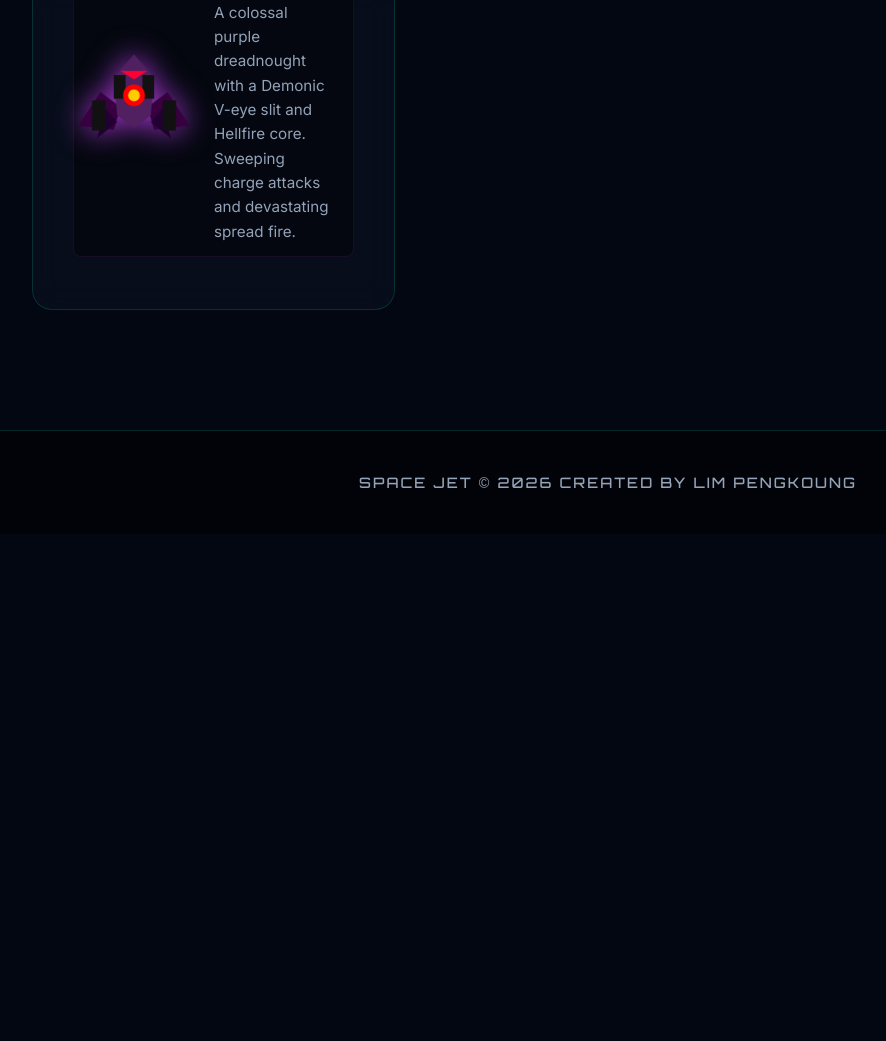
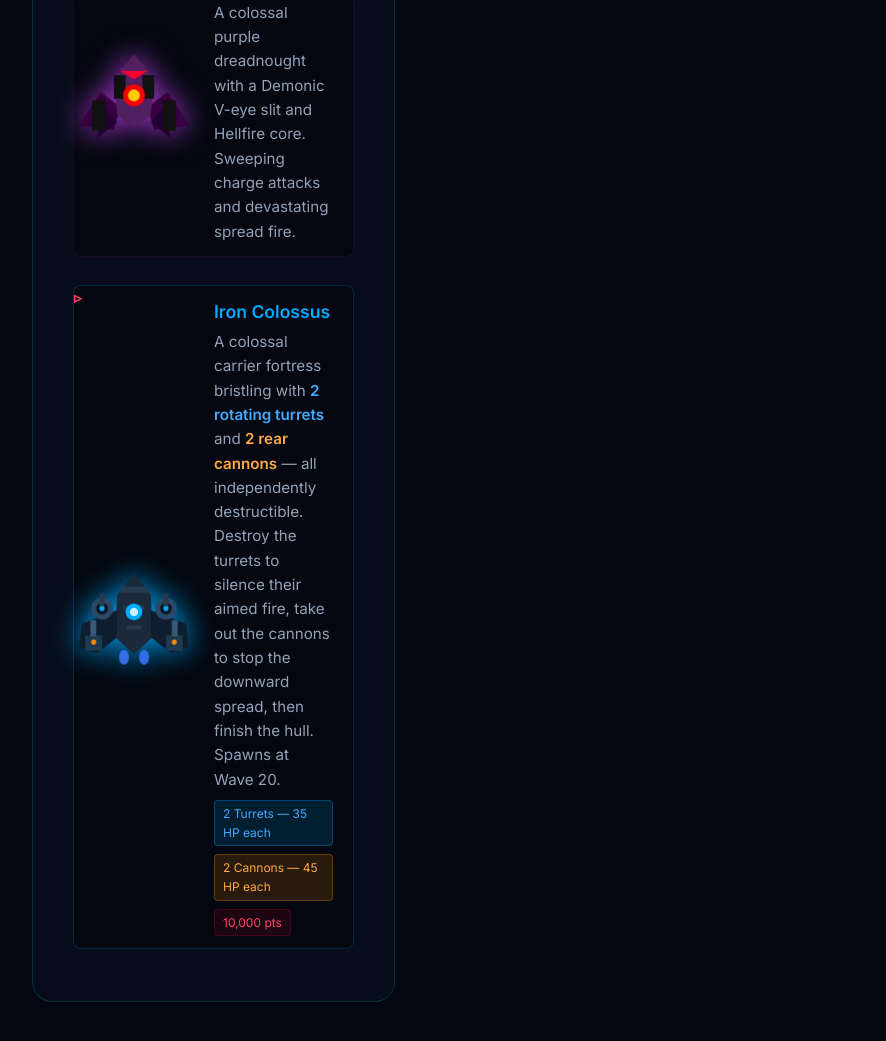
Before and after one commit to LimPengkoung/Space-Jet, a website: page index.html in a window 1280 px wide. Shown: the part 5208-6249 px from the top of the page, without its empty margins (32-918 px from the left). Before the commit the page ends 5742 px from the top, so only its background shows below. Drawn offline with Linux system fonts and the light colour scheme.

Commit message:
v27 - add Boss4 Iron Colossus to landing page: card, canvas preview, part HP badges

```diff
--- a/index.html
+++ b/index.html
@@ -854,6 +854,26 @@
                 V-eye slit and Hellfire core. Sweeping charge attacks and devastating spread fire.</span>
             </div>
           </li>
+          <li
+            style="display: flex; align-items: center; gap: 20px; background: rgba(0,0,0,0.4); padding: 12px 20px; border-radius: 8px; border: 1px solid rgba(0,170,255,0.2);">
+            <canvas id="enemyBoss4" width="150" height="150"
+              style="filter: drop-shadow(0 0 15px rgba(0,170,255,0.9)); margin-left: -20px; max-width: 120px; height: auto;"></canvas>
+            <div>
+              <strong style="color: #00aaff; display: block; margin-bottom: 4px; font-size: 1.1rem;">Iron
+                Colossus</strong>
+              <span style="color: var(--text-muted); font-size: 0.95rem;">A colossal carrier fortress bristling with
+                <strong style="color: #44aaff">2 rotating turrets</strong> and
+                <strong style="color: #ffaa44">2 rear cannons</strong> — all independently
+                destructible. Destroy the turrets to silence their aimed fire, take out the cannons to stop the
+                downward spread, then finish the hull. Spawns at Wave 20.
+              </span>
+              <div style="display:flex;gap:8px;margin-top:8px;flex-wrap:wrap">
+                <span style="font-size:0.75rem;background:rgba(0,170,255,0.15);color:#44aaff;padding:3px 8px;border-radius:4px;border:1px solid rgba(0,170,255,0.3)">2 Turrets — 35 HP each</span>
+                <span style="font-size:0.75rem;background:rgba(255,136,0,0.15);color:#ffaa44;padding:3px 8px;border-radius:4px;border:1px solid rgba(255,136,0,0.3)">2 Cannons — 45 HP each</span>
+                <span style="font-size:0.75rem;background:rgba(255,0,51,0.1);color:#ff4466;padding:3px 8px;border-radius:4px;border:1px solid rgba(255,0,51,0.2)">10,000 pts</span>
+              </div>
+            </div>
+          </li>
         </ul>
       </article>
 
@@ -1042,6 +1062,46 @@
 
         cctx.fillStyle = '#ff0033';
         cctx.beginPath(); cctx.moveTo(-16, -hhb / 2 + 10); cctx.lineTo(16, -hhb / 2 + 10); cctx.lineTo(0, -hhb / 2 + 20); cctx.closePath(); cctx.fill();
+
+      } else if (type === 'boss4') {
+        // Carrier fortress hull
+        cctx.fillStyle = '#1a2a3a';
+        cctx.beginPath();
+        cctx.moveTo(0,-52); cctx.lineTo(20,-26); cctx.lineTo(22,24);
+        cctx.lineTo(0,44);  cctx.lineTo(-22,24); cctx.lineTo(-20,-26);
+        cctx.closePath(); cctx.fill();
+        // Wings
+        cctx.fillStyle = '#0f1e2e';
+        cctx.beginPath(); cctx.moveTo(-20,-8); cctx.lineTo(-62,8); cctx.lineTo(-65,36); cctx.lineTo(-44,43); cctx.lineTo(-20,24); cctx.closePath(); cctx.fill();
+        cctx.beginPath(); cctx.moveTo( 20,-8); cctx.lineTo( 62,8); cctx.lineTo( 65,36); cctx.lineTo( 44,43); cctx.lineTo( 20,24); cctx.closePath(); cctx.fill();
+        // Hull plates
+        cctx.fillStyle = '#263a50';
+        cctx.fillRect(-16,-36,32,7); cctx.fillRect(-12,-14,24,5); cctx.fillRect(-9,10,18,5);
+        // Engine glow
+        cctx.fillStyle = 'rgba(60,120,255,0.85)';
+        cctx.beginPath(); cctx.ellipse(-12,48,6,9,0,0,Math.PI*2); cctx.fill();
+        cctx.beginPath(); cctx.ellipse( 12,48,6,9,0,0,Math.PI*2); cctx.fill();
+        // Left turret
+        cctx.fillStyle = '#2a4a6a'; cctx.beginPath(); cctx.arc(-38,-10,13,0,Math.PI*2); cctx.fill();
+        cctx.fillStyle = '#0a1520'; cctx.beginPath(); cctx.arc(-38,-10,7,0,Math.PI*2); cctx.fill();
+        cctx.fillStyle = '#2a3a4a'; cctx.fillRect(-41,-28,6,18);
+        cctx.fillStyle = '#00aaff'; cctx.beginPath(); cctx.arc(-38,-10,3,0,Math.PI*2); cctx.fill();
+        // Right turret
+        cctx.fillStyle = '#2a4a6a'; cctx.beginPath(); cctx.arc( 38,-10,13,0,Math.PI*2); cctx.fill();
+        cctx.fillStyle = '#0a1520'; cctx.beginPath(); cctx.arc( 38,-10,7,0,Math.PI*2); cctx.fill();
+        cctx.fillStyle = '#2a3a4a'; cctx.fillRect( 35,-28,6,18);
+        cctx.fillStyle = '#00aaff'; cctx.beginPath(); cctx.arc( 38,-10,3,0,Math.PI*2); cctx.fill();
+        // Left cannon
+        cctx.fillStyle = '#1e3a50'; cctx.fillRect(-58,22,20,18);
+        cctx.fillStyle = '#3a5a7a'; cctx.fillRect(-52,8,7,15); cctx.fillRect(-52,4,7,5);
+        cctx.fillStyle = '#ff8800'; cctx.beginPath(); cctx.arc(-48,30,3,0,Math.PI*2); cctx.fill();
+        // Right cannon
+        cctx.fillStyle = '#1e3a50'; cctx.fillRect( 38,22,20,18);
+        cctx.fillStyle = '#3a5a7a'; cctx.fillRect( 45,8,7,15); cctx.fillRect( 45,4,7,5);
+        cctx.fillStyle = '#ff8800'; cctx.beginPath(); cctx.arc( 48,30,3,0,Math.PI*2); cctx.fill();
+        // Core
+        cctx.fillStyle = '#00aaff'; cctx.beginPath(); cctx.arc(0,-6,10,0,Math.PI*2); cctx.fill();
+        cctx.fillStyle = 'rgba(255,255,255,0.8)'; cctx.beginPath(); cctx.arc(0,-6,5,0,Math.PI*2); cctx.fill();
       } else if (type === 'speeder') {
         cctx.fillStyle = c.wing;
         cctx.beginPath(); cctx.moveTo(-18, 8); cctx.lineTo(-28, 22); cctx.lineTo(-14, 18); cctx.closePath(); cctx.fill();
@@ -1091,10 +1151,12 @@
     ENEMY_COLORS['boss'] = { body: '#5a6820', wing: '#3a4810', cockpit: '#c0d040' };
     ENEMY_COLORS['boss2'] = { body: '#803020', wing: '#601010', cockpit: '#ff8040' };
     ENEMY_COLORS['boss3'] = { body: '#502060', wing: '#380040', cockpit: '#cc44ff' };
+    ENEMY_COLORS['boss4'] = { body: '#1a2a3a', wing: '#0f1e2e', cockpit: '#00aaff' };
 
     renderEnemyDetail('enemyBoss1', 'boss');
     renderEnemyDetail('enemyBoss2', 'boss2');
     renderEnemyDetail('enemyBoss3', 'boss3');
+    renderEnemyDetail('enemyBoss4', 'boss4');
   </script>
 </body>
 
```
